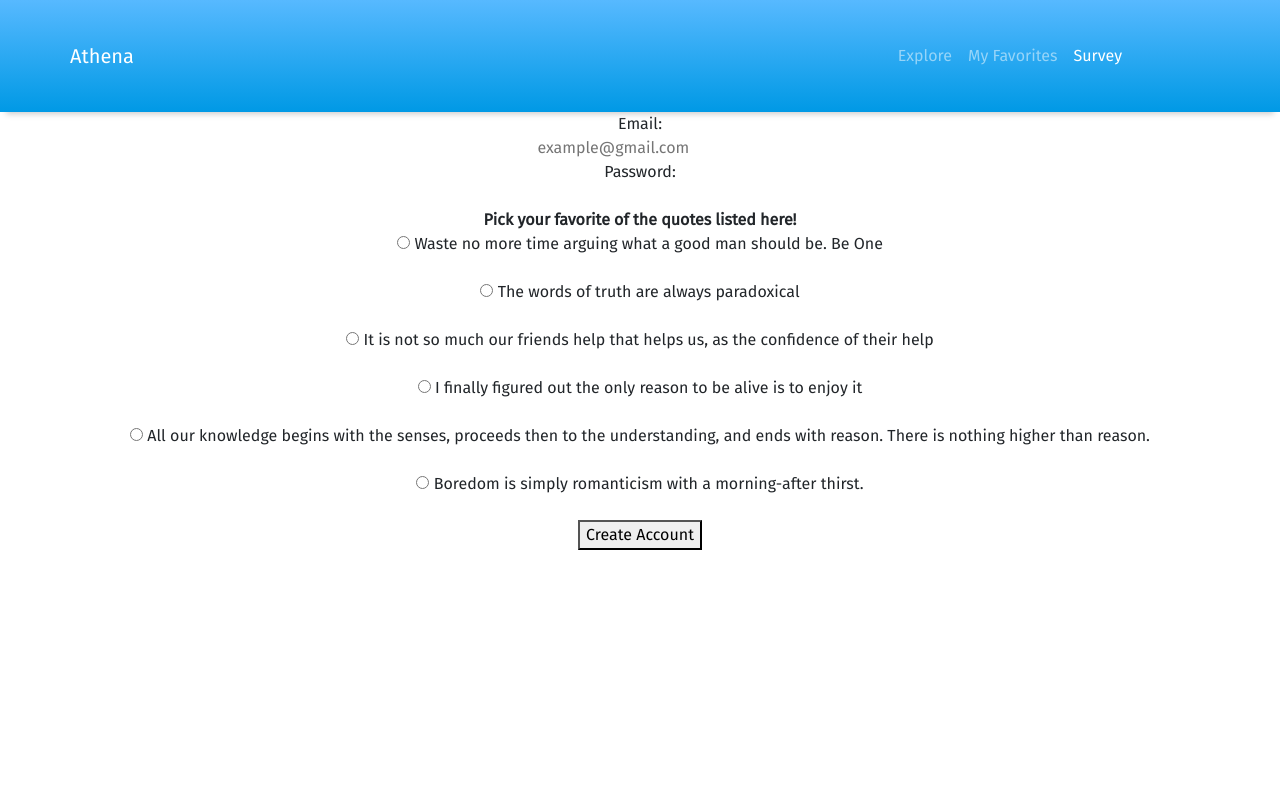
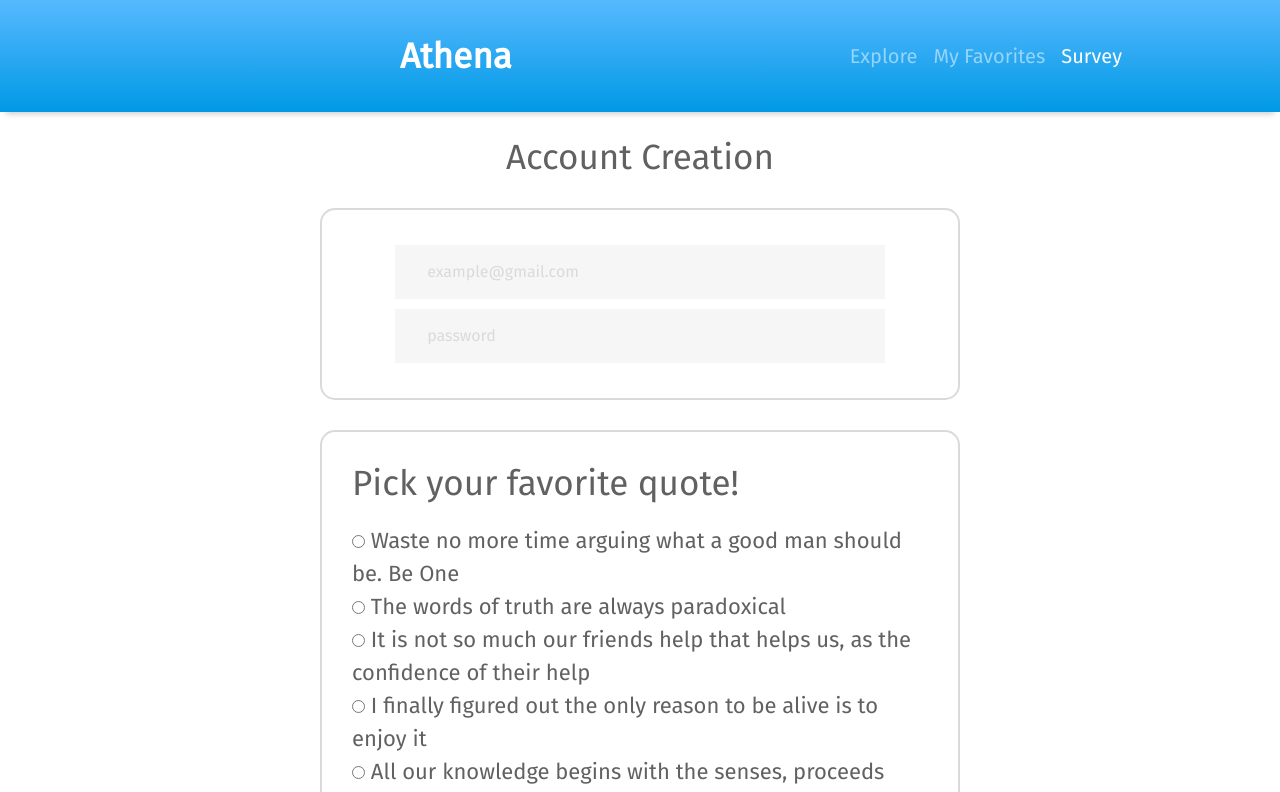
Before and after one commit to rohanrobinson/athena-frontend, a React (Create React App) app: page /contact in a window 1280 px wide. Shown: the top 792 px of the page. Built offline with nearby package versions, Linux system fonts and the light colour scheme.

Commit message:
styling changes

```diff
--- a/src/App.css
+++ b/src/App.css
@@ -40,19 +40,20 @@ nav ul {
 	line-height: 80px;
 }
 
-label.logo
+.navbar-brand
 {
 	color: var(--white-tone);
 	font-size: 35px;
 	font-weight: bold;
 	line-height: 80px;
-	min-width: 500px;
-	max-width: 1000px;
+	float: left;
+	/*min-width: 500px;
+	max-width: 1000px; */
 	margin: 0 auto;
-	padding-left: 80px;
+	/*padding-left: 80px;*/
 }
 
-.navbar-item {
+.nav-item {
 	transition: .5s;
 	font-size: 20px;
 	text-decoration: none;
@@ -77,12 +78,14 @@ label.logo
 h1 { /* ATHENA LANDING PAGE HEADER TEXT */
 	color: var(--primary-col);
 	font-size: 110px;
+	font-weight: bold;
+	margin-bottom: -15px;
 }
 
 h2 { /* PAGE HEADERS */
 	color: var(--secondary-col);
-	font-size: 30px;
-	font-weight: 200;
+	font-size: 35px;
+	font-weight: 300;
 	margin-bottom: 20px;
 }
 
@@ -103,7 +106,7 @@ p {
 	border: 5px 10px;
 	padding: 30px;
 	margin: 30px auto;
-	/*transition: .5s;*/
+	transition: .5s;
 }
 
 #login-form:hover {
@@ -183,3 +186,41 @@ button[type="submit"]:hover {
 }
 
 /***************************************************************************/
+
+/******************** SURVEY STYLING ***************************************/
+.survey-button{
+	background-color: var(--primary-col-var);
+	border: none !important;
+	display: inline-block !important;
+	color: white;
+	font-size: 16px;
+	margin: 5px;
+	padding: 15px 32px;
+	transition: .5s;
+}
+
+.survey-button:hover {
+	background-color: var(--primary-col);
+	transition: .5s;
+	transform: scale(1.02);
+}
+
+.quotes {
+	text-align: left;
+	border-radius: 15px;
+	border: solid 2px var(--secondary-col-var);
+	width: 50%;
+	border: 5px 10px;
+	padding: 30px;
+	margin: 30px auto;
+	transition: .5s;
+}
+
+.quotes:hover {
+	transform: scale(1.02) !important;
+	transition: .5s;
+}
+
+.quote-text {
+	font-size: 22px;
+}
--- a/src/Contact.jsx
+++ b/src/Contact.jsx
@@ -74,38 +74,41 @@ class Contact extends React.Component {
   render() {
     return (
       <form onSubmit={this.handleSubmit}>
-
-        Email:
-        <br />
+      < br />
+      <h2>Account Creation</h2>
+      <div id = "login-form">
         <input
           type="text"
+          class="data-input"
+          id="username"
           name="username"
           value={this.state.username}
           onChange={this.handleUsernameChange}
           placeholder="example@gmail.com"
         />
-        <br />
-
-        Password:
-        <br />
         <input
           type="password"
+          class="data-input"
+          id="password"
+          placeholder="password"
           name="password"
           value={this.state.password}
           onChange={this.handlePasswordChange}
         />
-        <br />
-        <b>Pick your favorite of the quotes listed here!</b> <br />
+        </div>
         <div className="quotes">
-          <input type="radio" name="quote1" value="Waste no more time arguing what a good man should be. Be One" className="quote" /> Waste no more time arguing what a good man should be. Be One < br />  < br />
-          <input type="radio" name="quote2" value="The words of truth are always paradoxical" className="quote" /> The words of truth are always paradoxical  < br />  < br />
-          <input type="radio" name="quote3" value="It is not so much our friends help that helps us, as the confidence of their help" className="quote" /> It is not so much our friends help that helps us, as the confidence of their help  < br />  < br />
-          <input type="radio" name="quote4" value="I finally figured out the only reason to be alive is to enjoy it" className="quote" /> I finally figured out the only reason to be alive is to enjoy it  < br />  < br />
-          <input type="radio" name="quote5" value="All our knowledge begins with the senses, proceeds then to the understanding, and ends with reason. There is nothing higher than reason." className="quote" /> All our knowledge begins with the senses, proceeds then to the understanding, and ends with reason. There is nothing higher than reason.  < br />  < br />
-          <input type="radio" name="quote6" value="Boredom is simply romanticism with a morning-after thirst." className="quote" /> Boredom is simply romanticism with a morning-after thirst.  < br />  < br />
+          <h2>Pick your favorite quote!</h2>
+          <p class = "quote-text">
+          <input type="radio" name="quote1" value="Waste no more time arguing what a good man should be. Be One" /> Waste no more time arguing what a good man should be. Be One < br />
+          <input type="radio" name="quote2" value="The words of truth are always paradoxical" className="quote" /> The words of truth are always paradoxical <br />
+          <input type="radio" name="quote3" value="It is not so much our friends help that helps us, as the confidence of their help" className="quote"/> It is not so much our friends help that helps us, as the confidence of their help < br />
+          <input type="radio" name="quote4" value="I finally figured out the only reason to be alive is to enjoy it" className="quote" /> I finally figured out the only reason to be alive is to enjoy it < br />
+          <input type="radio" name="quote5" value="All our knowledge begins with the senses, proceeds then to the understanding, and ends with reason. There is nothing higher than reason." className="quote" />  All our knowledge begins with the senses, proceeds then to the understanding, and ends with reason. There is nothing higher than reason. < br />
+          <input type="radio" name="quote6" value="Boredom is simply romanticism with a morning-after thirst." className="quote" /> Boredom is simply romanticism with a morning-after thirst. </p> < br />
         </div>
 
-        <button onClick={this.createAccount}>Create Account</button>
+        <button class="survey-button" onClick={this.createAccount}>Create Account</button>
+        <br /> <br />
       </form>
     );
   }
```
